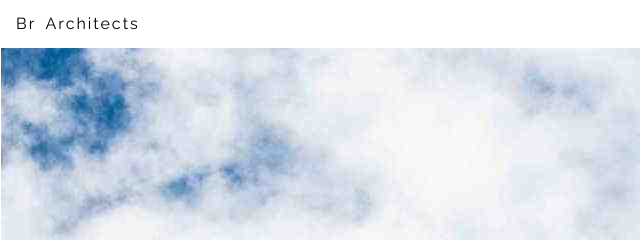
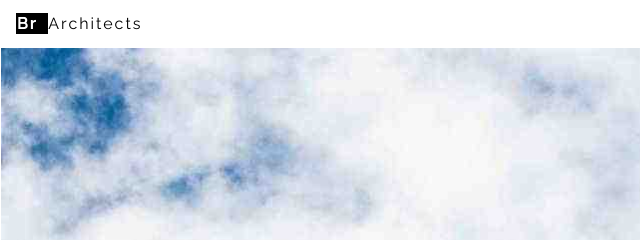
Before and after one commit to Ebuka-Francis/BR-Architects, a plain HTML site: page index.html in a window 1280 px wide. Shown: the top 240 px of the page, 0-640 px from the left. Drawn offline with Linux system fonts and the light colour scheme.

Commit message:
the new Project

```diff
--- a/index.html
+++ b/index.html
@@ -6,14 +6,14 @@
     <meta http-equiv="X-UA-Compatible" content="IE=edge">
     <meta name="viewport" content="width=device-width, initial-scale=1.0">
     <link rel="stylesheet" href="style.css">
-    <title>Template three</title>
+    <title>BR Architect</title>
 
 </head>
 
 <body>
 
     <header>
-        <div class="nav">Br Architects</div>
+        <div class="nav"><b style="background-color: #000;color: #fff;padding:1px;"> Br </b>  Architects</div>
 
         <img src="/images/menu-navbar-options-essential-icon-thumbnail - Copy.png"
             alt="menu-navbar-options-essential-icon-thumbnail" class="menu">
```
